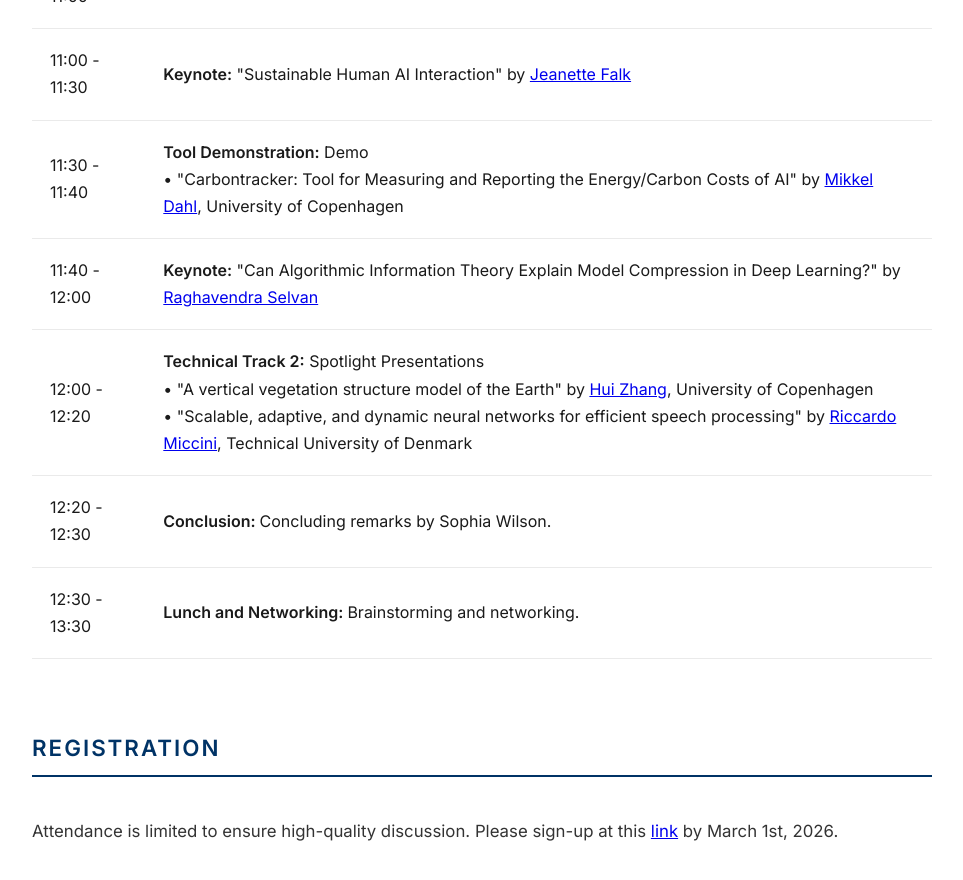
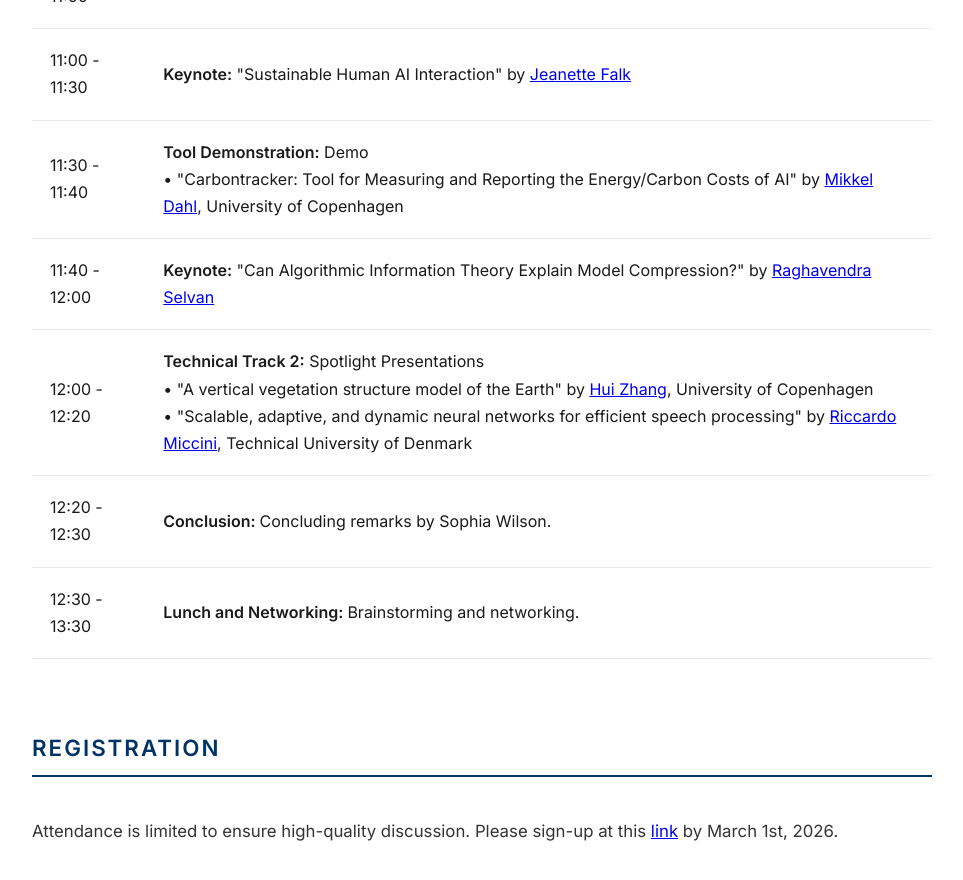
Before and after one commit to saintslab/saintslab.github.io, a Jekyll site: the page workshop2026/index.html, which Jekyll copies as it is, in a window 1280 px wide and 900 px high, scrolled down 2163 px. Shown: the top 880 px of the window, without its empty margins (158-1121 px from the left). Built offline with Jekyll 4.4.1, drawn with Linux system fonts in a browser that asks for light colours.

Commit message:
Update talk

```diff
--- a/workshop2026/index.html
+++ b/workshop2026/index.html
@@ -276,7 +276,7 @@
 </td>
                 <tr>
                 <td>11:40 - 12:00</td>
-                    <td><strong>Keynote:</strong> "Can Algorithmic Information Theory Explain Model Compression in Deep Learning?" by <a href="https://raghavian.github.io/">Raghavendra Selvan</a></td>
+                    <td><strong>Keynote:</strong> "Can Algorithmic Information Theory Explain Model Compression?" by <a href="https://raghavian.github.io/">Raghavendra Selvan</a></td>
                 </tr>
                 <tr>
                     <td>12:00 - 12:20</td>
```
